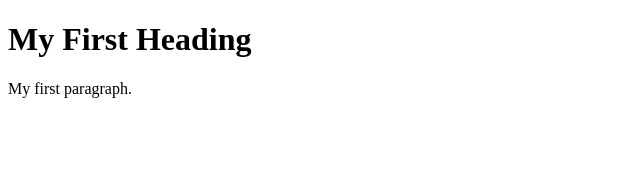
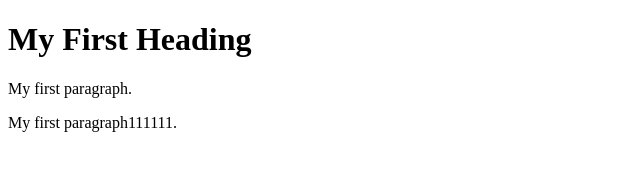
Before and after one commit to Ajeeta1/asp, a plain HTML site: page index.html in a window 1280 px wide. Shown: the whole page, without its empty margins (0-640 px from the left). Drawn offline with Linux system fonts and the light colour scheme.

Commit message:
changes in index.html

```diff
--- a/index.html
+++ b/index.html
@@ -7,6 +7,7 @@
 
 <h1>My First Heading</h1>
 <p>My first paragraph.</p>
+<p>My first paragraph111111.</p>
 
 </body>
 </html>
```
